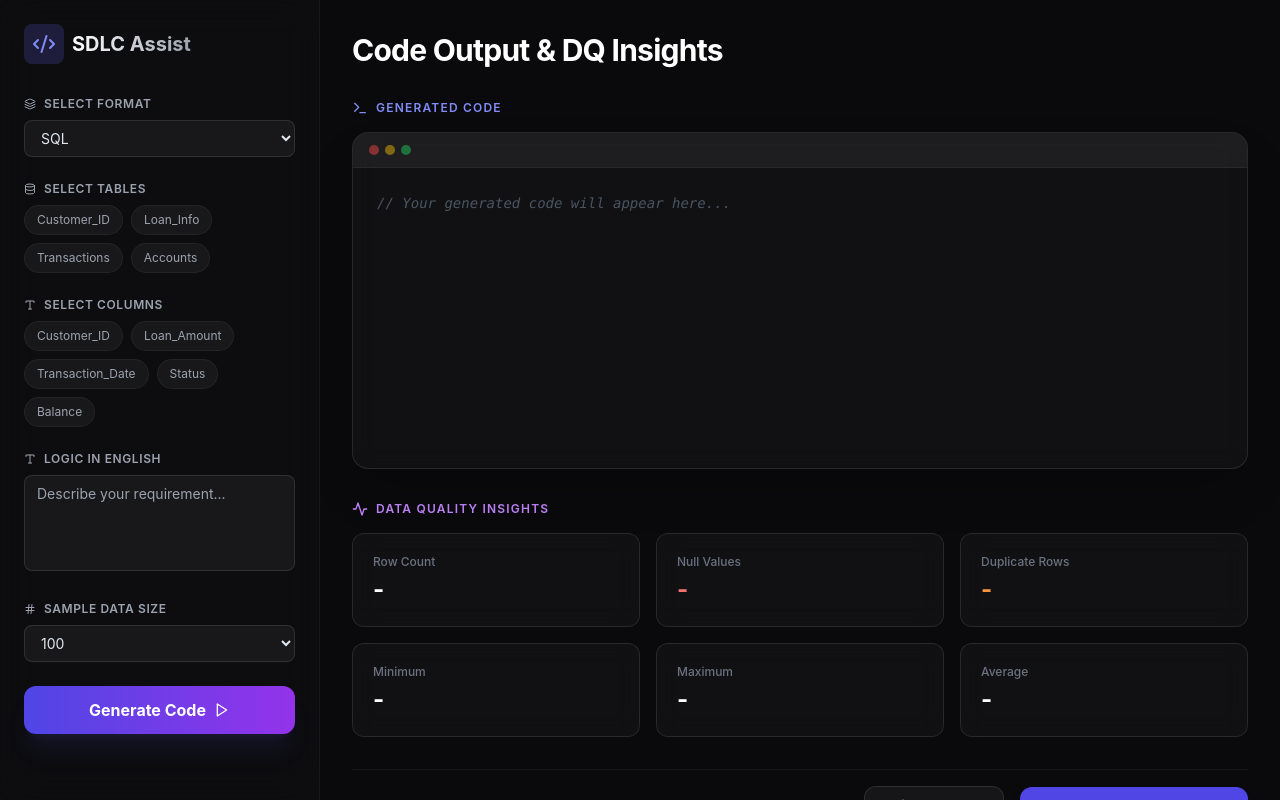
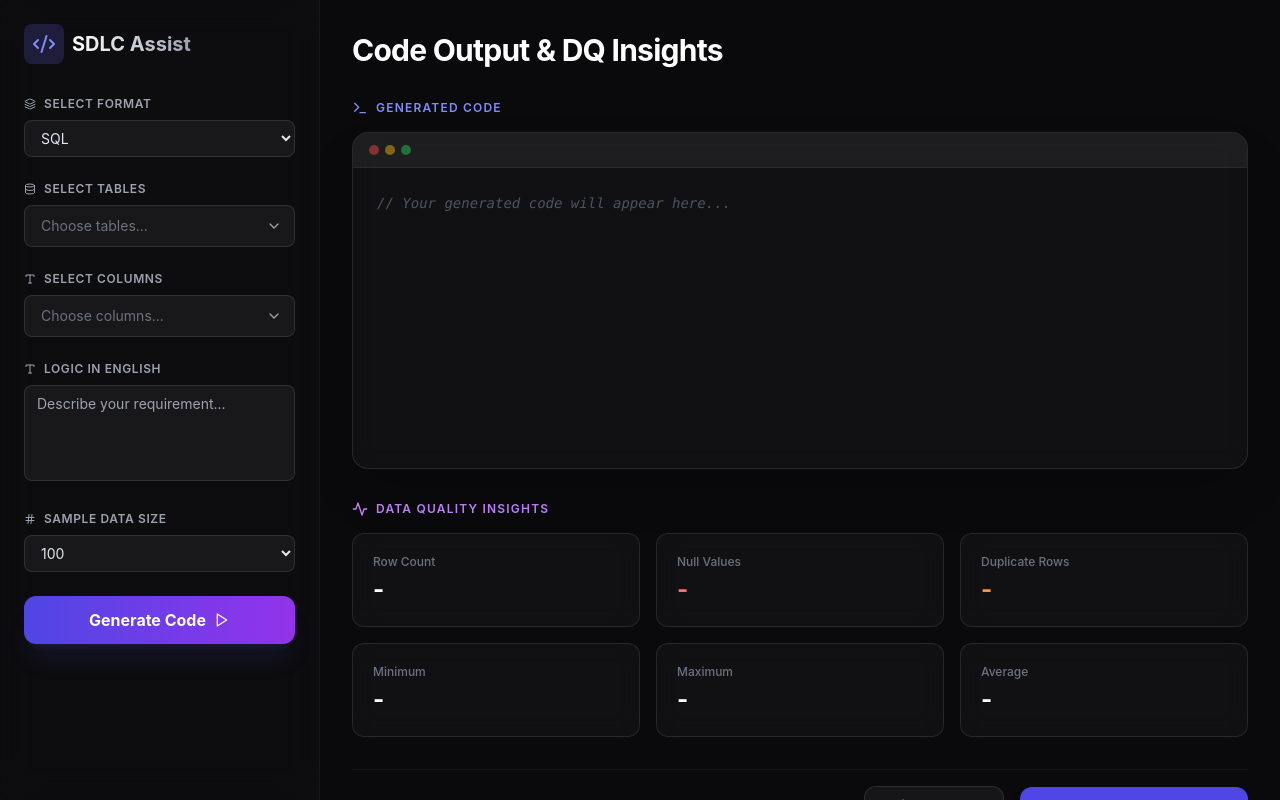
Before and after one commit to MuthukrishnanU/sdlc-assist-app, a React (Vite) app in the folder frontend/: page / in a window 1280 px wide. Built offline with nearby package versions, Linux system fonts and the light colour scheme.

Commit message:
Multi select dropdown correction

```diff
--- a/frontend/src/components/InputSection.tsx
+++ b/frontend/src/components/InputSection.tsx
@@ -1,5 +1,6 @@
 import React from 'react';
-import { Database, Code2, Layers, Type, Hash, Play } from 'lucide-react';
+import { Database, Code2, Layers, Type, Hash, Play, ChevronDown, Check, X } from 'lucide-react';
+import MultiSelect from './MultiSelect';
 
 interface InputSectionProps {
   onGenerate: (data: any) => void;
@@ -15,7 +16,7 @@ const InputSection: React.FC<InputSectionProps> = ({ onGenerate, isLoading }) =>
     sample_data_size: 100
   });
 
-  const formats = ['PySpark/SparkSQL', 'SQL', 'MongoDB NoSQL', 'Firestore SQL', 'BigQuery SQL', 'Snowflake SQL'];
+  const formats = ['PySpark/SparkSQL', 'SQL', 'MongoDB NoSQL', 'Firestore SQL', 'Firestore NoSQL', 'BigQuery SQL', 'Snowflake SQL'];
   const availableTables = ['Customer_ID', 'Loan_Info', 'Transactions', 'Accounts'];
   const availableColumns = ['Customer_ID', 'Loan_Amount', 'Transaction_Date', 'Status', 'Balance'];
   const sampleSizes = [100, 250, 500, 1000];
@@ -55,57 +56,31 @@ const InputSection: React.FC<InputSectionProps> = ({ onGenerate, isLoading }) =>
           <select
             className="w-full bg-white/5 border border-white/10 rounded-lg px-3 py-2 text-sm focus:outline-none focus:ring-2 focus:ring-indigo-500/50 transition-all"
             value={formData.format}
-            onChange={(e) => setFormData({...formData, format: e.target.value})}
+            onChange={(e) => setFormData({ ...formData, format: e.target.value })}
           >
             {formats.map(f => <option key={f} value={f} className="bg-gray-900">{f}</option>)}
           </select>
         </div>
 
         {/* Select Tables */}
-        <div className="space-y-2">
-          <label className="text-xs font-semibold text-gray-400 uppercase tracking-wider flex items-center gap-2">
-            <Database className="w-3 h-3" /> Select Tables
-          </label>
-          <div className="flex flex-wrap gap-2">
-            {availableTables.map(table => (
-              <button
-                key={table}
-                type="button"
-                onClick={() => toggleSelection('tables', table)}
-                className={`px-3 py-1.5 rounded-full text-xs transition-all ${
-                  formData.tables.includes(table)
-                    ? 'bg-indigo-500 text-white shadow-lg shadow-indigo-500/20'
-                    : 'bg-white/5 text-gray-400 hover:bg-white/10 border border-white/5'
-                }`}
-              >
-                {table}
-              </button>
-            ))}
-          </div>
-        </div>
+        <MultiSelect
+          label="Select Tables"
+          options={availableTables}
+          selected={formData.tables}
+          onChange={(selected) => setFormData({ ...formData, tables: selected })}
+          placeholder="Choose tables..."
+          icon={<Database className="w-3 h-3" />}
+        />
 
         {/* Select Columns */}
-        <div className="space-y-2">
-          <label className="text-xs font-semibold text-gray-400 uppercase tracking-wider flex items-center gap-2">
-            <Type className="w-3 h-3" /> Select Columns
-          </label>
-          <div className="flex flex-wrap gap-2">
-            {availableColumns.map(col => (
-              <button
-                key={col}
-                type="button"
-                onClick={() => toggleSelection('columns', col)}
-                className={`px-3 py-1.5 rounded-full text-xs transition-all ${
-                  formData.columns.includes(col)
-                    ? 'bg-purple-500 text-white shadow-lg shadow-purple-500/20'
-                    : 'bg-white/5 text-gray-400 hover:bg-white/10 border border-white/5'
-                }`}
-              >
-                {col}
-              </button>
-            ))}
-          </div>
-        </div>
+        <MultiSelect
+          label="Select Columns"
+          options={availableColumns}
+          selected={formData.columns}
+          onChange={(selected) => setFormData({ ...formData, columns: selected })}
+          placeholder="Choose columns..."
+          icon={<Type className="w-3 h-3" />}
+        />
 
         {/* Logic in English */}
         <div className="space-y-2">
@@ -116,7 +91,7 @@ const InputSection: React.FC<InputSectionProps> = ({ onGenerate, isLoading }) =>
             className="w-full bg-white/5 border border-white/10 rounded-lg px-3 py-2 text-sm h-24 focus:outline-none focus:ring-2 focus:ring-indigo-500/50 transition-all resize-none"
             placeholder="Describe your requirement..."
             value={formData.logic}
-            onChange={(e) => setFormData({...formData, logic: e.target.value})}
+            onChange={(e) => setFormData({ ...formData, logic: e.target.value })}
           />
         </div>
 
@@ -128,7 +103,7 @@ const InputSection: React.FC<InputSectionProps> = ({ onGenerate, isLoading }) =>
           <select
             className="w-full bg-white/5 border border-white/10 rounded-lg px-3 py-2 text-sm focus:outline-none focus:ring-2 focus:ring-indigo-500/50 transition-all"
             value={formData.sample_data_size}
-            onChange={(e) => setFormData({...formData, sample_data_size: parseInt(e.target.value)})}
+            onChange={(e) => setFormData({ ...formData, sample_data_size: parseInt(e.target.value) })}
           >
             {sampleSizes.map(size => <option key={size} value={size} className="bg-gray-900">{size}</option>)}
           </select>
--- /dev/null
+++ b/frontend/src/components/MultiSelect.tsx
@@ -0,0 +1,132 @@
+import React, { useState, useRef, useEffect } from 'react';
+import { ChevronDown, X, Check } from 'lucide-react';
+
+interface MultiSelectProps {
+  label: string;
+  options: string[];
+  selected: string[];
+  onChange: (selected: string[]) => void;
+  placeholder?: string;
+  icon?: React.ReactNode;
+}
+
+const MultiSelect: React.FC<MultiSelectProps> = ({
+  label,
+  options,
+  selected,
+  onChange,
+  placeholder = "Select options...",
+  icon
+}) => {
+  const [isOpen, setIsOpen] = useState(false);
+  const containerRef = useRef<HTMLDivElement>(null);
+
+  useEffect(() => {
+    const handleClickOutside = (event: MouseEvent) => {
+      if (containerRef.current && !containerRef.current.contains(event.target as Node)) {
+        setIsOpen(false);
+      }
+    };
+    document.addEventListener('mousedown', handleClickOutside);
+    return () => document.removeEventListener('mousedown', handleClickOutside);
+  }, []);
+
+  const toggleOption = (option: string) => {
+    const isSelected = selected.includes(option);
+    if (isSelected) {
+      onChange(selected.filter(item => item !== option));
+    } else {
+      onChange([...selected, option]);
+    }
+  };
+
+  const removeOption = (e: React.MouseEvent, option: string) => {
+    e.stopPropagation();
+    onChange(selected.filter(item => item !== option));
+  };
+
+  return (
+    <div className="space-y-2" ref={containerRef}>
+      <label className="text-xs font-semibold text-gray-400 uppercase tracking-wider flex items-center gap-2">
+        {icon} {label}
+      </label>
+
+      <div className="relative">
+        <div
+          onClick={() => setIsOpen(!isOpen)}
+          className={`min-h-[42px] w-full bg-white/5 border border-white/10 rounded-lg px-3 py-1.5 flex flex-wrap gap-1.5 items-center cursor-pointer hover:bg-white/10 transition-all focus-within:ring-2 focus-within:ring-indigo-500/50 ${isOpen ? 'ring-2 ring-indigo-500/50 border-indigo-500/50' : ''}`}
+        >
+          {selected.length === 0 ? (
+            <span className="text-sm text-gray-500 ml-1">{placeholder}</span>
+          ) : (
+            selected.map(item => (
+              <span
+                key={item}
+                className="inline-flex items-center gap-1 px-2 py-0.5 bg-indigo-500/20 text-indigo-300 border border-indigo-500/30 rounded-md text-xs font-medium animate-in fade-in zoom-in duration-200"
+              >
+                {item}
+                <button
+                  onClick={(e) => removeOption(e, item)}
+                  className="hover:text-white transition-colors"
+                >
+                  <X className="w-3 h-3" />
+                </button>
+              </span>
+            ))
+          )}
+
+          <div className="ml-auto flex items-center gap-2 pl-2">
+            {selected.length > 0 && (
+              <button
+                onClick={(e) => {
+                  e.stopPropagation();
+                  onChange([]);
+                }}
+                className="text-gray-500 hover:text-gray-300 transition-colors"
+              >
+                <X className="w-4 h-4" />
+              </button>
+            )}
+            <ChevronDown className={`w-4 h-4 text-gray-400 transition-transform duration-200 ${isOpen ? 'rotate-180' : ''}`} />
+          </div>
+        </div>
+
+        {isOpen && (
+          <div className="absolute z-50 w-full mt-2 bg-[#16161a] border border-white/10 rounded-xl shadow-2xl overflow-hidden animate-in fade-in slide-in-from-top-2 duration-200 backdrop-blur-xl">
+            <div className="max-h-60 overflow-y-auto p-1.5 custom-scrollbar">
+              {options.length === 0 ? (
+                <div className="px-3 py-2 text-sm text-gray-500">No options available</div>
+              ) : (
+                options.map(option => {
+                  const isSelected = selected.includes(option);
+                  return (
+                    <div
+                      key={option}
+                      onClick={() => toggleOption(option)}
+                      className={`flex items-center justify-between px-3 py-2 rounded-lg text-sm cursor-pointer transition-colors ${
+                        isSelected
+                          ? 'bg-indigo-500/20 text-indigo-300'
+                          : 'text-gray-300 hover:bg-white/5'
+                      }`}
+                    >
+                      <span>{option}</span>
+                      <div className={`w-4 h-4 rounded border transition-all flex items-center justify-center ${
+                        isSelected
+                          ? 'bg-indigo-500 border-indigo-500 shadow-[0_0_10px_rgba(99,102,241,0.4)]'
+                          : 'border-white/20 bg-white/5'
+                      }`}>
+                        {isSelected && <Check className="w-3 h-3 text-white" strokeWidth={3} />}
+                      </div>
+                    </div>
+                  );
+                })
+              )}
+            </div>
+          </div>
+        )}
+      </div>
+    </div>
+  );
+};
+
+export default MultiSelect;
--- a/frontend/src/index.css
+++ b/frontend/src/index.css
@@ -55,3 +55,46 @@ body {
 .animate-pulse-subtle {
   animation: pulse-subtle 2s cubic-bezier(0.4, 0, 0.6, 1) infinite;
 }
+
+/* Dropdown animations */
+@keyframes fade-in {
+  from { opacity: 0; }
+  to { opacity: 1; }
+}
+
+@keyframes zoom-in {
+  from { transform: scale(0.95); }
+  to { transform: scale(1); }
+}
+
+@keyframes slide-in-from-top {
+  from { transform: translateY(-8px); }
+  to { transform: translateY(0); }
+}
+
+.animate-in {
+  animation-duration: 200ms;
+  animation-timing-function: cubic-bezier(0.4, 0, 0.2, 1);
+  animation-fill-mode: forwards;
+}
+
+.fade-in {
+  animation-name: fade-in;
+}
+
+.zoom-in {
+  animation-name: zoom-in;
+}
+
+.slide-in-from-top-2 {
+  animation-name: slide-in-from-top;
+}
+
+.custom-scrollbar::-webkit-scrollbar {
+  width: 4px;
+}
+
+.custom-scrollbar::-webkit-scrollbar-thumb {
+  background: rgba(255, 255, 255, 0.1);
+  border-radius: 10px;
+}
```
